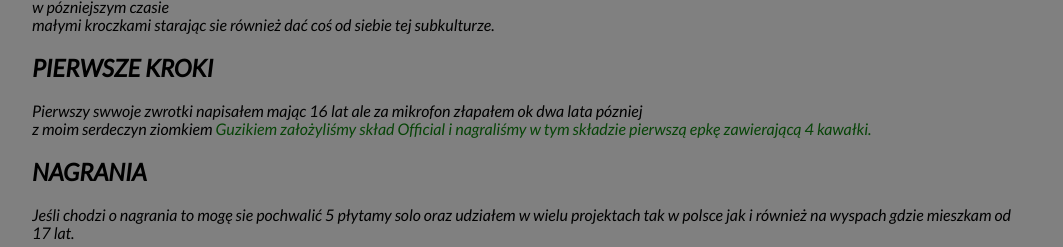
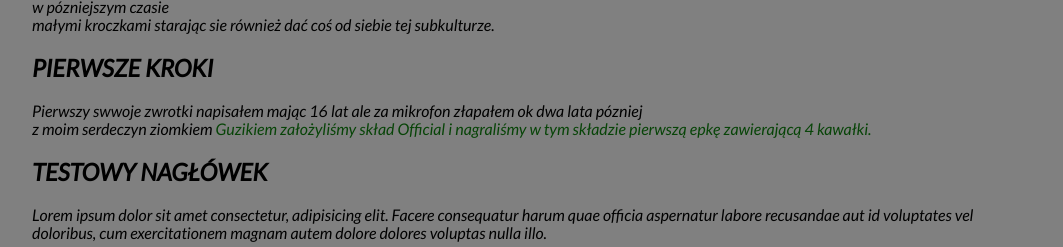
Before and after one commit to Wisnia-owy/homepage, a plain HTML site: page index.html in a window 1280 px wide. Shown: the part 705-952 px from the top of the page, without its empty margins (108-1171 px from the left). Drawn offline with nearby package versions, Linux system fonts and the light colour scheme.

Commit message:
added new section

```diff
--- a/index.html
+++ b/index.html
@@ -99,6 +99,14 @@ ital@1&display=swap" rel="stylesheet">
                         4 kawałki.
                 </p>
             </article>
+        </section>
+        <section class="table" id="NOWY AKAPIT">
+            <article class="table__article">
+                <h2 class="table__header">TESTOWY NAGŁÓWEK</h2>
+                <p class="table__paragraph">Lorem ipsum dolor sit amet consectetur,
+                    adipisicing elit. Facere consequatur harum quae officia aspernatur labore
+                     recusandae aut id voluptates vel doloribus,
+                     cum exercitationem magnam autem dolore dolores voluptas nulla illo.
         </section>
         <section class="table" id="NAGRANIA">
             <article class="table__article">
```
